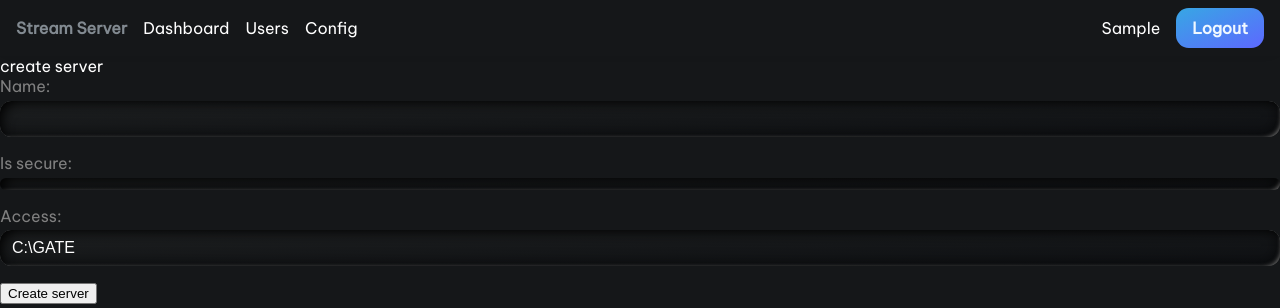
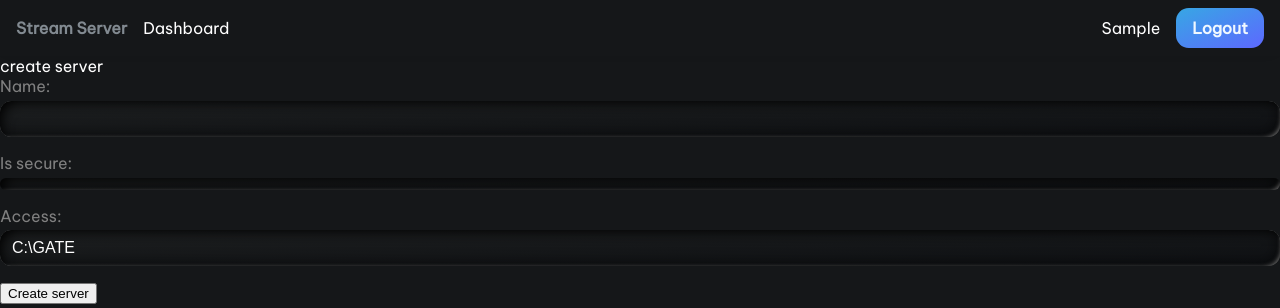
Before and after one commit to RushabhMavkar/DjangoStreamServer, a Django app: page /server/create/ in a window 1280 px wide. Shown: the top 308 px of the page. Run offline with Django 3.2, Linux system fonts and the light colour scheme; the visitor is signed in with stand-in values (Sample User, id 1).

Commit message:
Removed unnecessary navbar links.

```diff
--- a/main/templates/main/layout.html
+++ b/main/templates/main/layout.html
@@ -4,10 +4,10 @@
     <span class="text-muted" style="font-weight:600;">Stream Server</span>
     <ul>
         <li><a href="{% url 'main_dashboard' %}">Dashboard</a></li>
-        <li><a href="">Users</a></li>
-        <li><a href="">Config</a></li>
+<!--        <li><a href="">Users</a></li>-->
+<!--        <li><a href="">Config</a></li>-->
     </ul>
-    <span class="name">{{request.user.first_name}}</span>
+    <span id="nav-name" class="name">{{request.user.first_name}}</span>
     <a class="btn bg-accent" href="{% url 'main_logout' %}">Logout</a>
 </nav>
 
```
